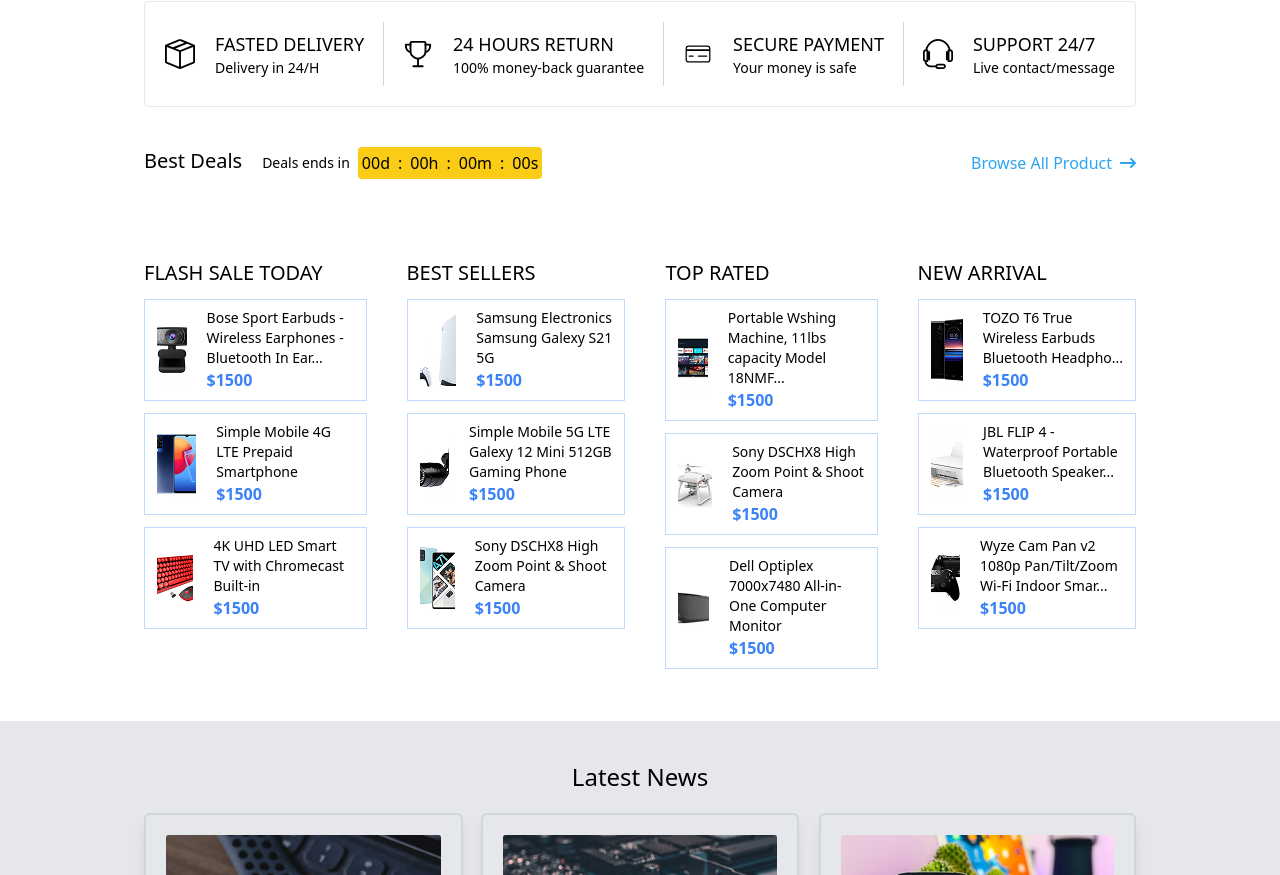
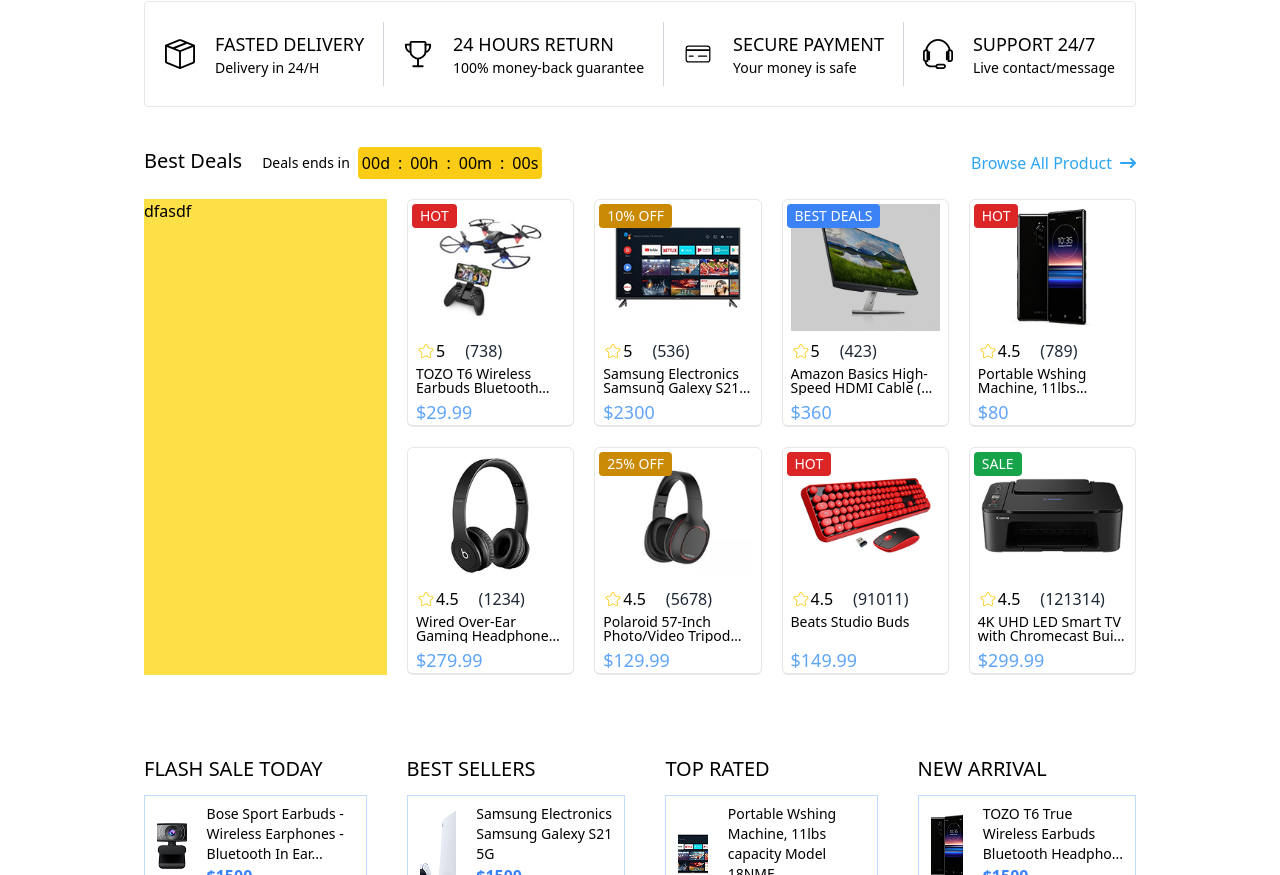
Before and after one commit to jim2107054/CLICON, a React (Vite) app in the folder frontend/: page / in a window 1280 px wide. Shown: the part 644-1519 px from the top of the page. Built offline with nearby package versions, Linux system fonts and the light colour scheme.

Commit message:
best deals right section done

```diff
--- a/frontend/src/components/Home/BestDeals.jsx
+++ b/frontend/src/components/Home/BestDeals.jsx
@@ -1,6 +1,8 @@
 import React from 'react'
 import { FaArrowRightLong } from "react-icons/fa6";
 import { useNavigate } from 'react-router-dom';
+import shopItems from '../../assets/ShopItem';
+import ItemCard from './../ItemCard';
 
 const BestDeals = () => {
     const navigate = useNavigate();
@@ -30,11 +32,33 @@ const BestDeals = () => {
             </div>
         </div>
         {/*------------------Product Section-------------------*/}
-        <div>
+        <div className='flex w-full flex-col md:flex-row gap-5 mt-5'>
             {/*------------------Product Section Left Div-------------------*/}
-            <div></div>
+            <div className='bg-yellow-300 w-full md:w-[25%]'>
+                dfasdf
+            </div>
             {/*------------------Product Section Right Div-------------------*/}
-            <div></div>
+            <div className='w-full md:w-[75%]'>
+                <div className='grid grid-cols-1 md:grid-cols-2 lg:grid-cols-4 gap-5'>
+                    {
+                        shopItems.length > 0 &&
+                        shopItems.slice(0,8).map((item,index)=>(
+                            <>
+                            <ItemCard
+                                key={index}
+                                id={item.id}
+                                image={item.image}
+                                rating={item.rating}
+                                sell={item.sell}
+                                title={item.title}
+                                price={item.price}
+                                offer={item.offer}
+                            />
+                            </>
+                        ))
+                    }
+                </div>
+            </div>
         </div>
     </div>
   )
```
